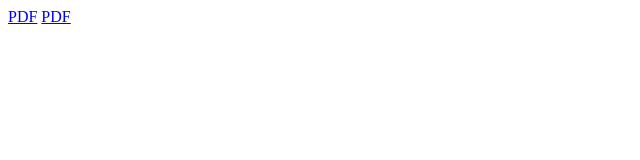
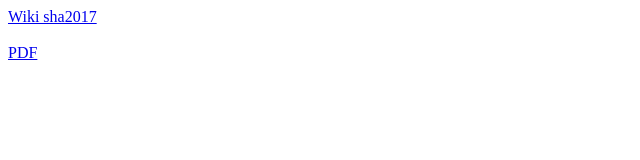
Before and after one commit to loralight/loralight.github.io, a plain HTML site: page index.html in a window 1280 px wide. Shown: the full height of the page, 0-640 px from the left. Drawn offline with Linux system fonts and the light colour scheme.

Commit message:
Update index.html

```diff
--- a/index.html
+++ b/index.html
@@ -2,7 +2,7 @@
   <title>LoraLight</title>
 <body>
 
-  <a href="https://wiki.sha2017.org/w/Projects:LoraLight">PDF</a>
+  <a href="https://wiki.sha2017.org/w/Projects:LoraLight">Wiki sha2017</a><br><br>
   <a href="/down/LoraLightShort.pdf">PDF</a>
 
 </body>
```
